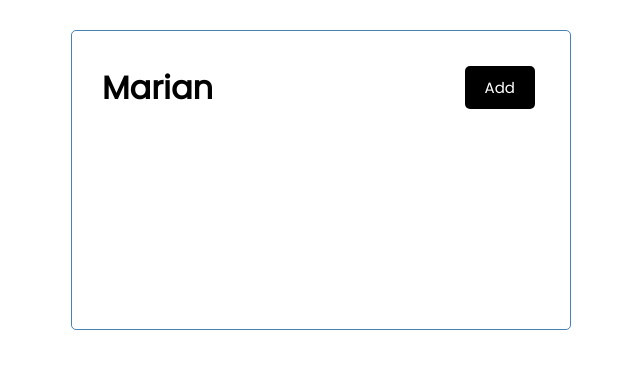
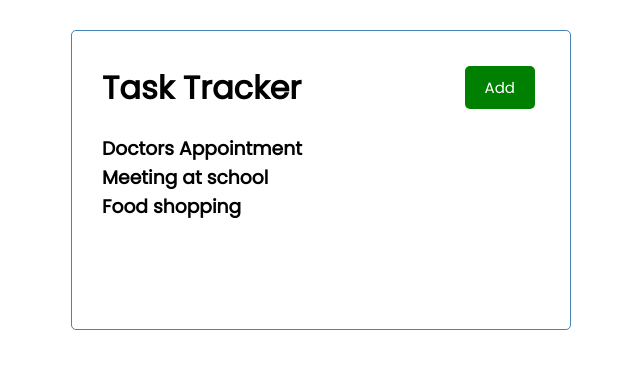
Before and after one commit to petre-marian-vaduva/React-Testing, a React (Create React App) app: page / in a window 1280 px wide. Shown: the top 368 px of the page, without its empty margins (319-959 px from the left). Built offline with nearby package versions, Linux system fonts and the light colour scheme.

Commit message:
add tasks

```diff
--- a/src/App.js
+++ b/src/App.js
@@ -1,16 +1,15 @@
 import Header from './components/Header'
+import Tasks from './components/Tasks'
 
-function App() {
+const App = () => {
 
   return (
     <div className="container">
      <Header />
+     <Tasks />
     </div>
-  );
+  )
 }
 
-Header.defaultProps = {
-  title: "Marian"
-}
 
-export default App;
+export default App
--- /dev/null
+++ b/src/components/Button.js
@@ -0,0 +1,24 @@
+import PropTypes from 'prop-types'
+
+const Button = ({color, text, onClick}) => {
+    return (
+    <button
+    onClick={onClick}
+    style={{backgroundColor: color}}
+    className='btn'
+    >
+        {text}
+        </button>
+    )
+}
+
+Button.defaultProps = {
+    color: 'steelblue'
+}
+
+Button.propTypes = {
+    text: PropTypes.string,
+    onClick: PropTypes.func,
+}
+
+export default Button
--- a/src/components/Header.js
+++ b/src/components/Header.js
@@ -1,14 +1,29 @@
+import Button from './Button'
+
 const Header = ({title}) => {
+const onClick = () => {
+    console.log('Click')
+}
+
     return (
         <header className='header'>
             <h1>{title}</h1>
-            <button className='btn'>Add</button>
+            <Button color='green' text='Add' onClick={onClick}/>
         </header>
     )
 }
+
+Header.defaultProps = {
+    title: 'Task Tracker',
+}
+
+// Header.propTypes = {
+//     title: PropTypes.string.isRequired,
+// }
+
 //CSS in Js
 // const headingStyle = {
-//     color: 'red', backgroundColor: 'black'
+//     color:'red',backgroundColor:'black'
 // }
 
 export default Header
--- /dev/null
+++ b/src/components/Tasks.js
@@ -0,0 +1,37 @@
+import { useState } from 'react'
+
+
+const Tasks = () => {
+    const [tasks, setTasks] = useState(
+        [
+            {
+                id: 1,
+                text: 'Doctors Appointment',
+                day: 'Feb 5th at 2:30',
+                reminder: true,
+            },
+            {
+                id: 2,
+                text: 'Meeting at school',
+                day: 'Feb 6th at 2:30',
+                reminder: true,
+            },
+            {
+                id: 3,
+                text: 'Food shopping',
+                day: 'Feb 5th at 2:30',
+                reminder: false,
+            },
+        ]
+    )
+
+    return (
+        <>
+         {tasks.map((task) => (
+         <h3 key={task.id}>{task.text}</h3>
+         ))}
+        </>
+    )
+}
+
+export default Tasks
```
